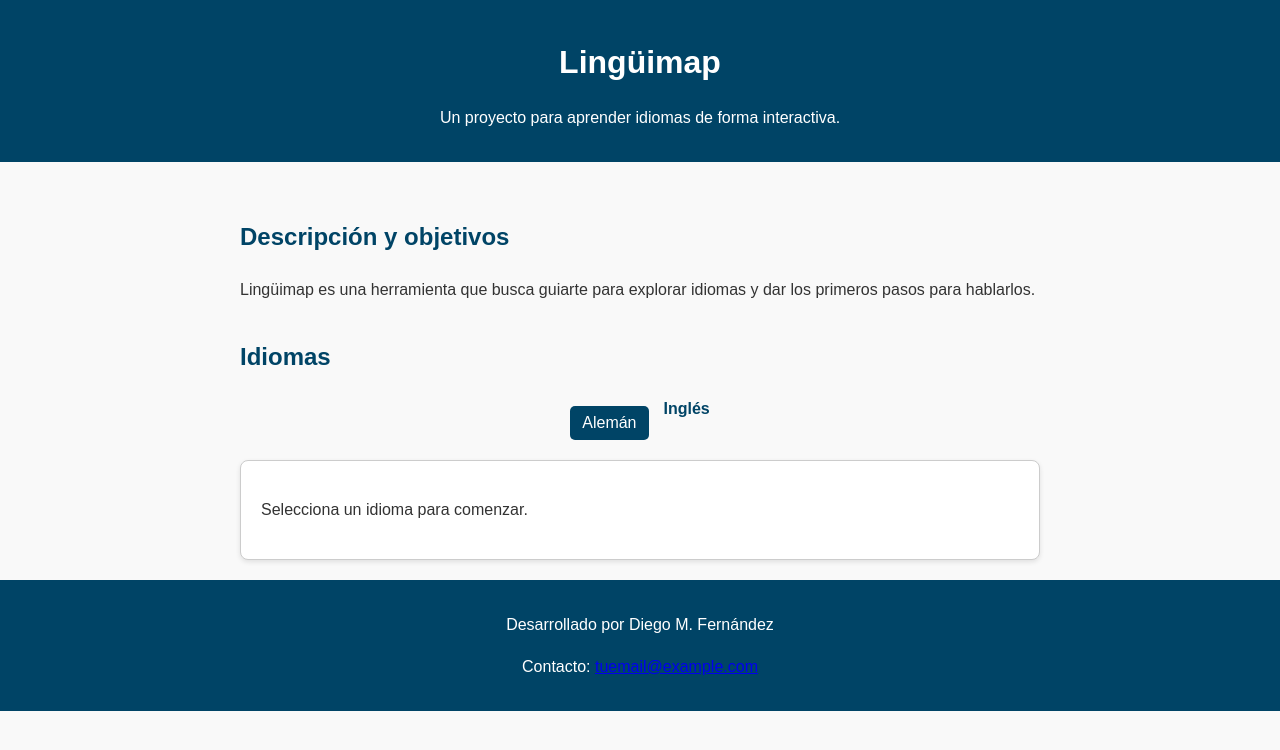
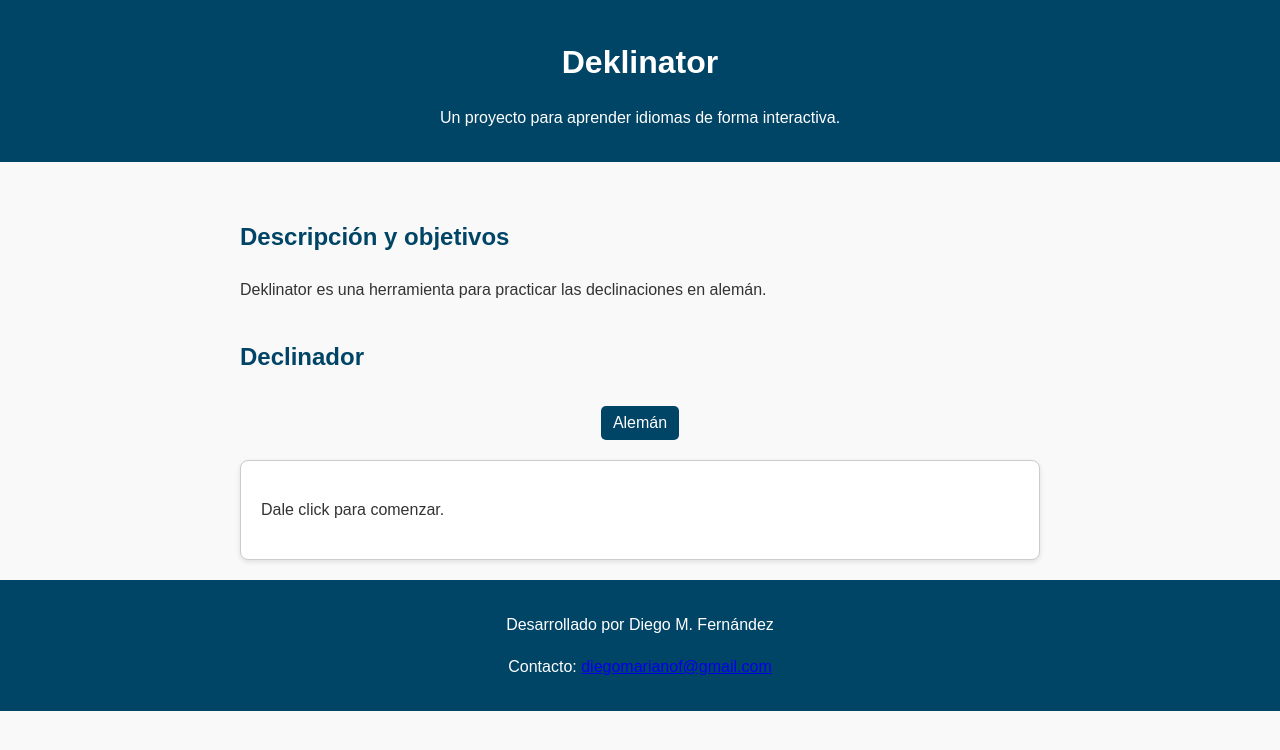
Before and after one commit to diedez/deklinator, a plain HTML site: page index.html in a window 1280 px wide. Drawn offline with Linux system fonts and the light colour scheme.

Commit message:
Update index.html

```diff
--- a/index.html
+++ b/index.html
@@ -3,41 +3,41 @@
 <head>
   <meta charset="UTF-8">
   <meta name="viewport" content="width=device-width, initial-scale=1.0">
-  <title>Lingüimap</title>
+  <title>Deklinator</title>
   <link rel="stylesheet" href="styles.css">
 </head>
 <body>
   <header>
-    <h1>Lingüimap</h1>
+    <h1>Deklinator</h1>
     <p>Un proyecto para aprender idiomas de forma interactiva.</p>
   </header>
 
   <main>
     <section id="about">
       <h2>Descripción y objetivos</h2>
-      <p>Lingüimap es una herramienta que busca guiarte para explorar idiomas y dar los primeros pasos para hablarlos.</p>
+      <p>Deklinator es una herramienta para practicar las declinaciones en alemán.</p>
     </section>
 
     <section id="languages">
-      <h2>Idiomas</h2>
+      <h2>Declinador</h2>
       <nav>
         <ul>
           <li><button onclick="showLanguage('aleman')">Alemán</button></li>
 
-         <li><a href="#" onclick="showLanguage('ingles')">Inglés</a></li>
+         <!--<li><a href="#" onclick="showLanguage('ingles')">Inglés</a></li>-->
           <!-- Podés agregar más idiomas después -->
         </ul>
       </nav>
 
       <div id="language-content">
-        <p>Selecciona un idioma para comenzar.</p>
+        <p>Dale click para comenzar.</p>
       </div>
     </section>
   </main>
 
   <footer>
     <p>Desarrollado por Diego M. Fernández</p>
-    <p>Contacto: <a href="mailto:tuemail@example.com">tuemail@example.com</a></p>
+    <p>Contacto: <a href="mailto:tuemail@example.com">diegomarianof@gmail.com</a></p>
   </footer>
 
   <script src="app.js"></script>
```
